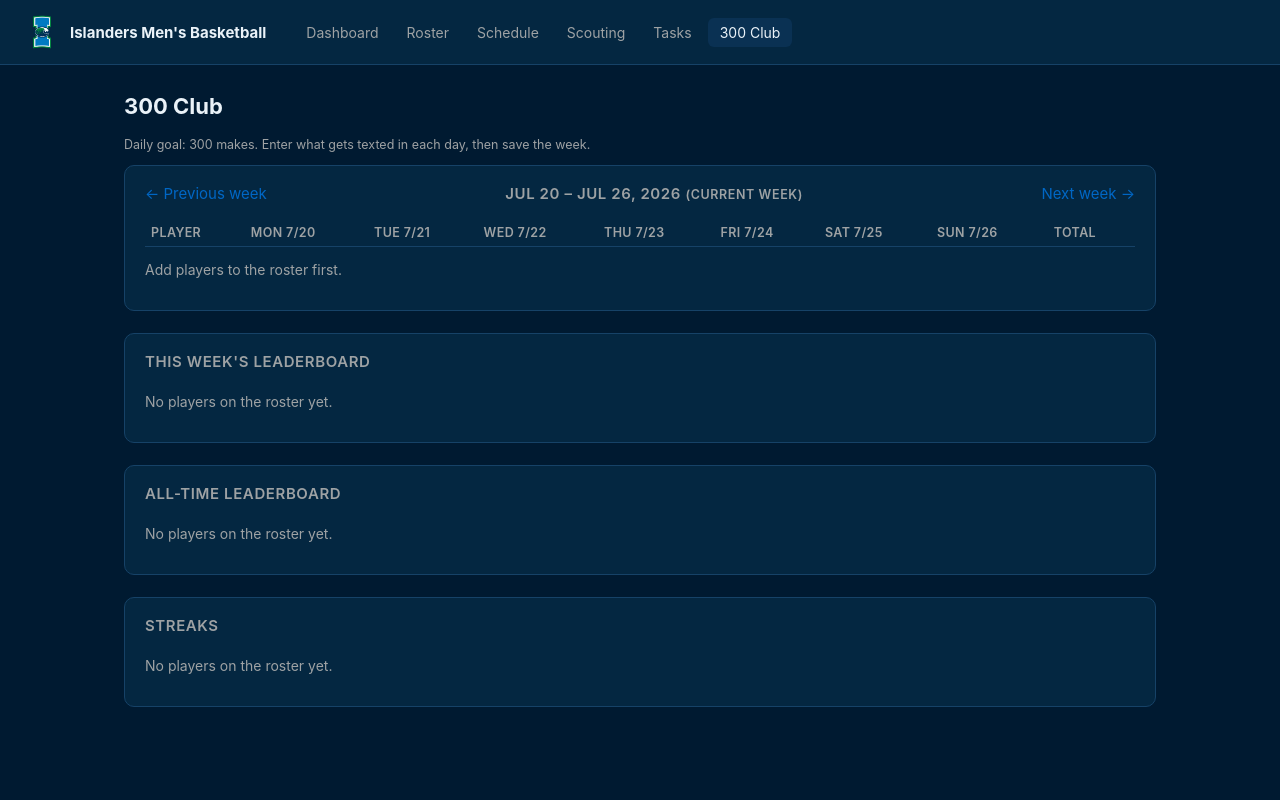
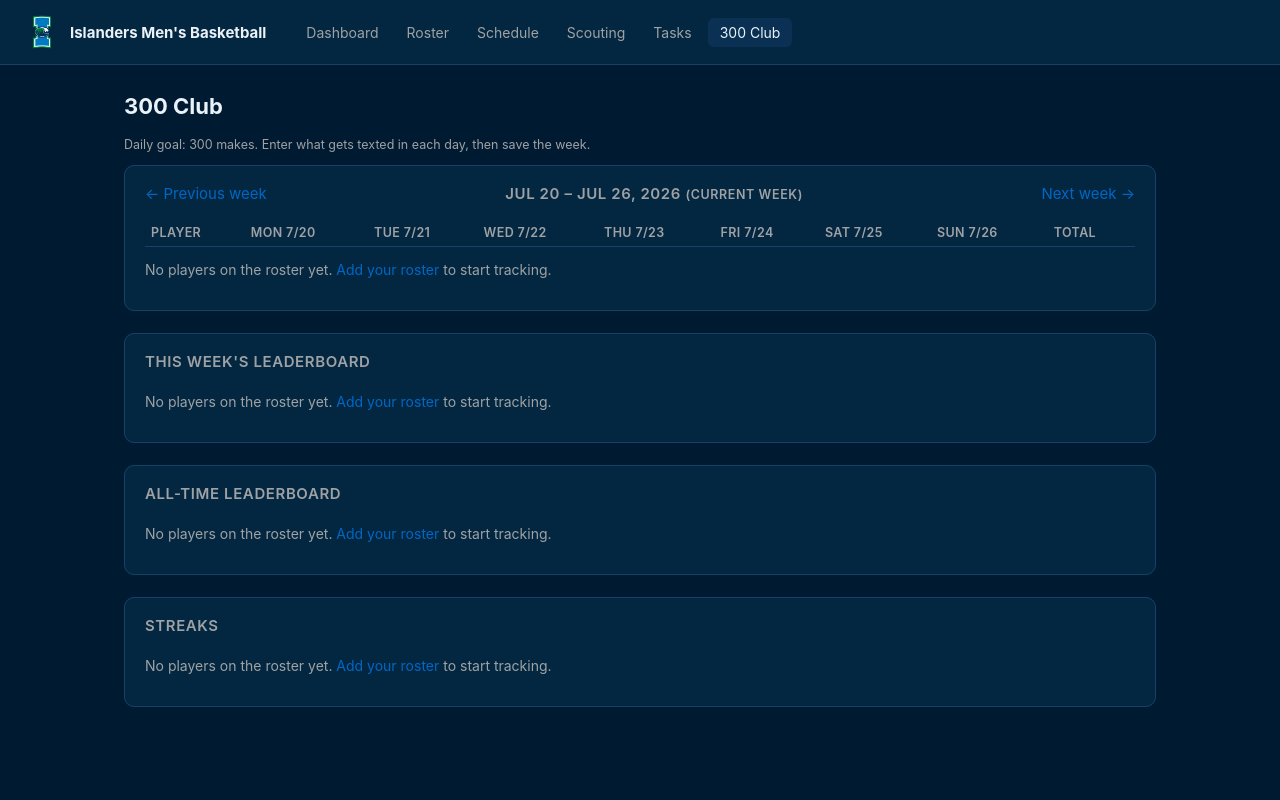
Before and after one commit to nateree007-bit/team-ops, a FastAPI app: page /threehundred in a window 1280 px wide. Run offline with FastAPI, Linux system fonts and the light colour scheme; data that the repository does not hold is empty.

Commit message:
Design pass: remove decorative page-load animation, teach empty states
Ran the impeccable skill's product-register guidance against the app:

- Removed the page-load fade/slide animation on .container. For a
  server-rendered multi-page app it replayed on every navigation,
  which the product register explicitly bans ("no orchestrated
  page-load sequences... users don't want to watch it load"); it also
  ran at 320ms, above the 150-250ms range for product UI motion.
  Dropped the now-unused --dur-slow token and keyframes with it.
- Empty states that previously dead-ended ("Add players to the roster
  first.") now link straight to /players, on 300 Club and the event
  box-score panel, matching the pattern already used elsewhere on the
  dashboard.

```diff
--- a/app/static/style.css
+++ b/app/static/style.css
@@ -15,16 +15,10 @@
   --ease-in: cubic-bezier(0.4, 0, 1, 1);
   --dur-fast: 120ms;
   --dur-base: 200ms;
-  --dur-slow: 320ms;
   font-family: -apple-system, Segoe UI, Roboto, Helvetica, Arial, sans-serif;
 }
 
 * { box-sizing: border-box; }
-
-@keyframes fade-slide-in {
-  from { opacity: 0; transform: translateY(6px); }
-  to { opacity: 1; transform: translateY(0); }
-}
 
 body {
   margin: 0;
@@ -82,7 +76,6 @@ a:hover { color: var(--accent-hover); text-decoration: underline; }
   max-width: 1080px;
   margin: 0 auto;
   padding: 28px 24px 60px;
-  animation: fade-slide-in var(--dur-slow) var(--ease-out);
 }
 
 h1 { font-size: 22px; margin: 0 0 18px; }
--- a/app/templates/event_detail.html
+++ b/app/templates/event_detail.html
@@ -60,7 +60,7 @@
     </table>
     </div>
     {% if not players %}
-    <div class="empty">Add players to the roster first.</div>
+    <div class="empty">No players on the roster yet. <a href="/players">Add your roster</a> to record a box score.</div>
     {% else %}
     <div style="margin-top:12px"><button type="submit">Save box score</button></div>
     {% endif %}
--- a/app/templates/three_hundred.html
+++ b/app/templates/three_hundred.html
@@ -38,7 +38,7 @@
     </table>
     </div>
     {% if not players %}
-    <div class="empty">Add players to the roster first.</div>
+    <div class="empty">No players on the roster yet. <a href="/players">Add your roster</a> to start tracking.</div>
     {% else %}
     <div style="margin-top:12px"><button type="submit">Save week</button></div>
     {% endif %}
@@ -59,7 +59,7 @@
     {% endfor %}
   </table>
   {% else %}
-  <div class="empty">No players on the roster yet.</div>
+  <div class="empty">No players on the roster yet. <a href="/players">Add your roster</a> to start tracking.</div>
   {% endif %}
 </div>
 
@@ -77,7 +77,7 @@
     {% endfor %}
   </table>
   {% else %}
-  <div class="empty">No players on the roster yet.</div>
+  <div class="empty">No players on the roster yet. <a href="/players">Add your roster</a> to start tracking.</div>
   {% endif %}
 </div>
 
@@ -96,7 +96,7 @@
     {% endfor %}
   </table>
   {% else %}
-  <div class="empty">No players on the roster yet.</div>
+  <div class="empty">No players on the roster yet. <a href="/players">Add your roster</a> to start tracking.</div>
   {% endif %}
 </div>
 {% endblock %}
```
